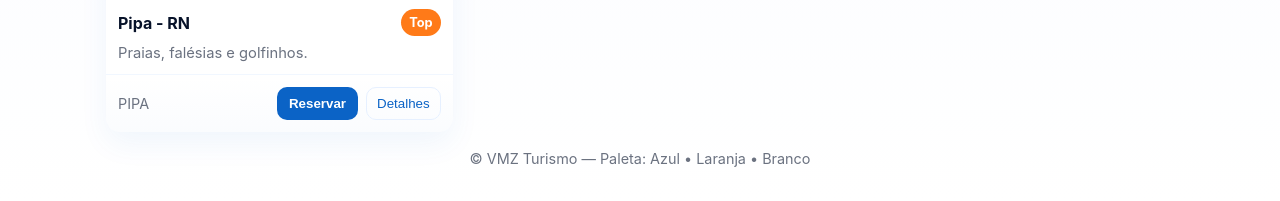
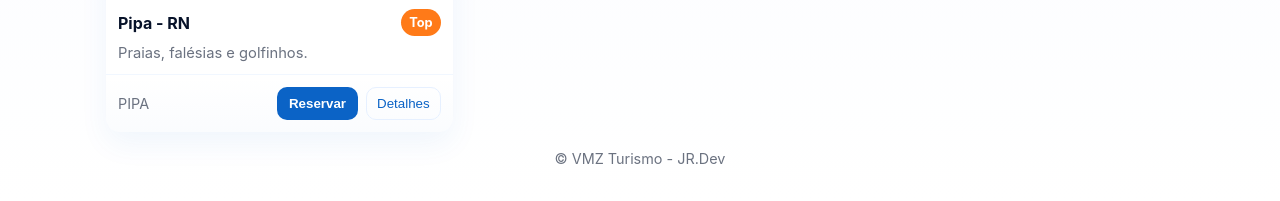
Before and after one commit to jfacundo01/viagemmz, a plain HTML site: page index.html in a window 1280 px wide. Shown: the part 653-854 px from the top of the page. Drawn offline with Linux system fonts and the light colour scheme.

Commit message:
Update index.html

```diff
--- a/index.html
+++ b/index.html
@@ -84,7 +84,7 @@
       <div class="grid" id="destGrid" aria-live="polite"></div>
     </section>
 
-    <footer>© VMZ Turismo — Paleta: Azul • Laranja • Branco</footer>
+      <footer>© VMZ Turismo - JR.Dev</footer>
   </main>
 
   <script>
```
